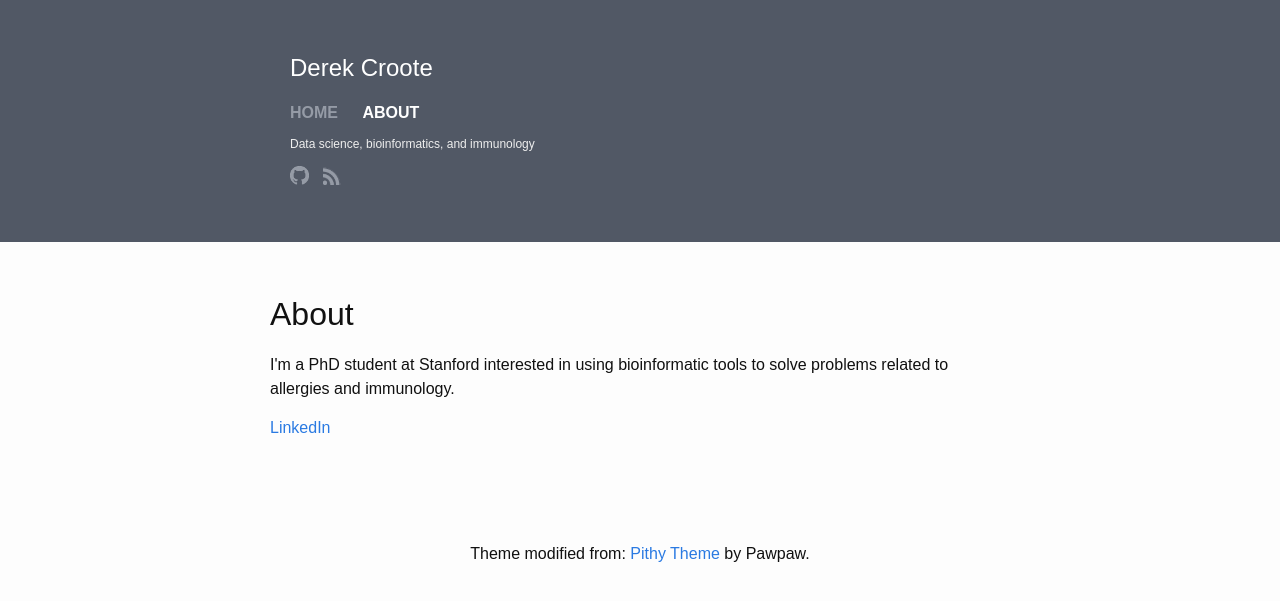
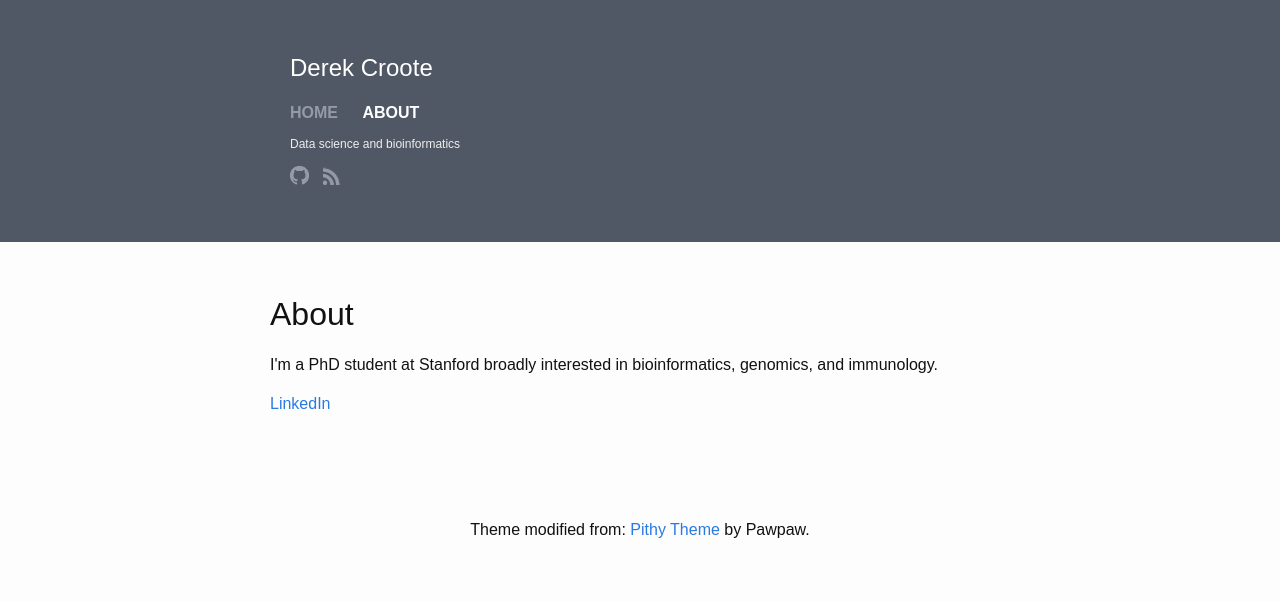
Before and after one commit to dcroote/dcroote.github.io, a Jekyll site: the page built from about.md, in a window 1280 px wide. Shown: the top 601 px of the page. Built offline with Jekyll 4.4.1, drawn with Linux system fonts in a browser that asks for light colours.

Commit message:
minor about change

```diff
--- a/_config.yml
+++ b/_config.yml
@@ -1,6 +1,6 @@
 # Site settings
 title: Derek's blog
-motto: Data science, bioinformatics, and immunology
+motto: Data science and bioinformatics
 author: Derek Croote
 email: dcroote@gmail.com
 baseurl: "" # the subpath of your site, e.g. /blog/
--- a/about.md
+++ b/about.md
@@ -4,7 +4,7 @@ title: About
 permalink: /about/
 ---
 
-  <p>I'm a PhD student at Stanford interested in using bioinformatic tools to solve problems related to allergies and immunology.</p>
+  <p>I'm a PhD student at Stanford broadly interested in bioinformatics, genomics, and immunology.</p>
 
   <p><a href="https://www.linkedin.com/in/dcroote" target="_blank">LinkedIn</a></p>
 
```
Also changed, not shown: 8 other files.
